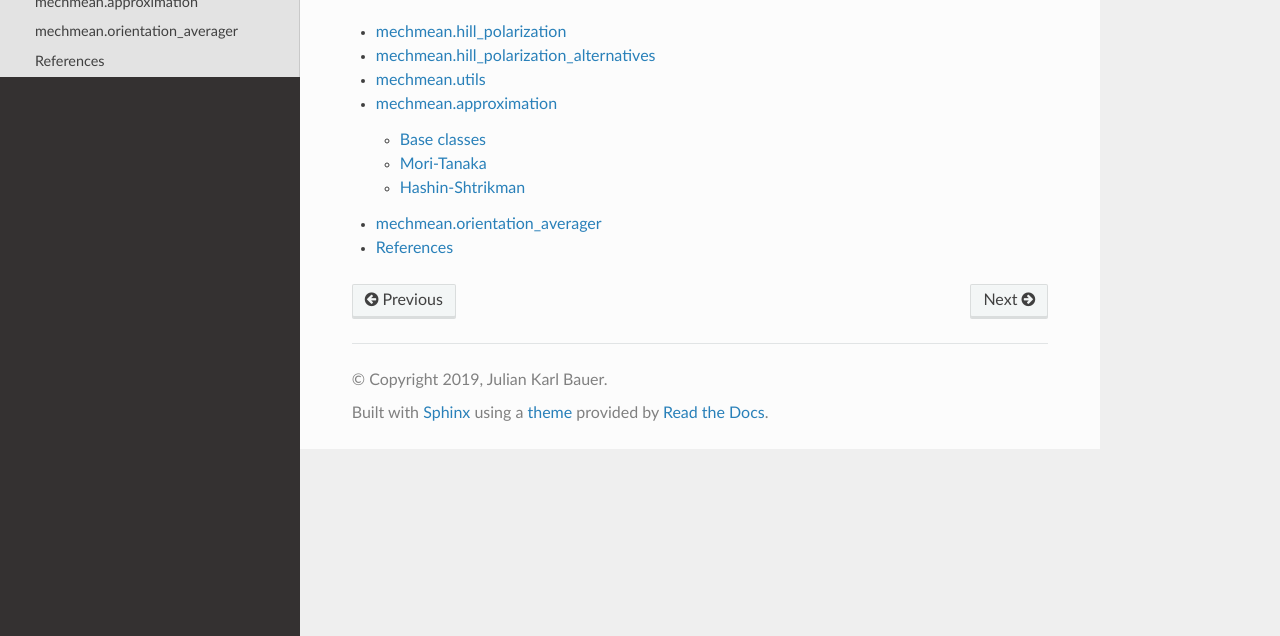
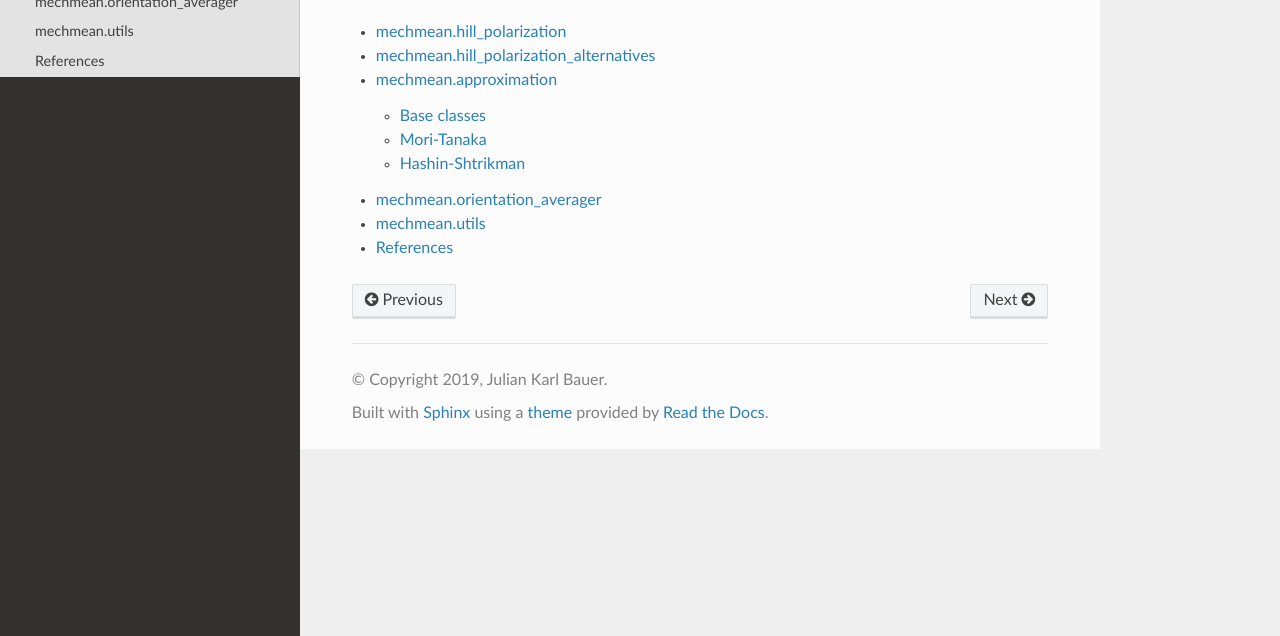
Before and after one commit to JulianKarlBauer/mechmean, a Sphinx documentation site: the page built from docs/source/index.rst, in a window 1280 px wide, cut to the strip 264-900 px from the top of the page. Built offline with Sphinx 7.4.7 and the Read the Docs theme 2.0.0, drawn with Linux system fonts in a browser that asks for light colours.

Commit message:
Change position of not really important utils module

```diff
--- a/docs/source/index.rst
+++ b/docs/source/index.rst
@@ -8,9 +8,9 @@ mechmean
 
     hill_polarization
     hill_polarization_alternatives
-    utils
     approximation/index
     orientation_averager
+    utils
     references
 
 
```
